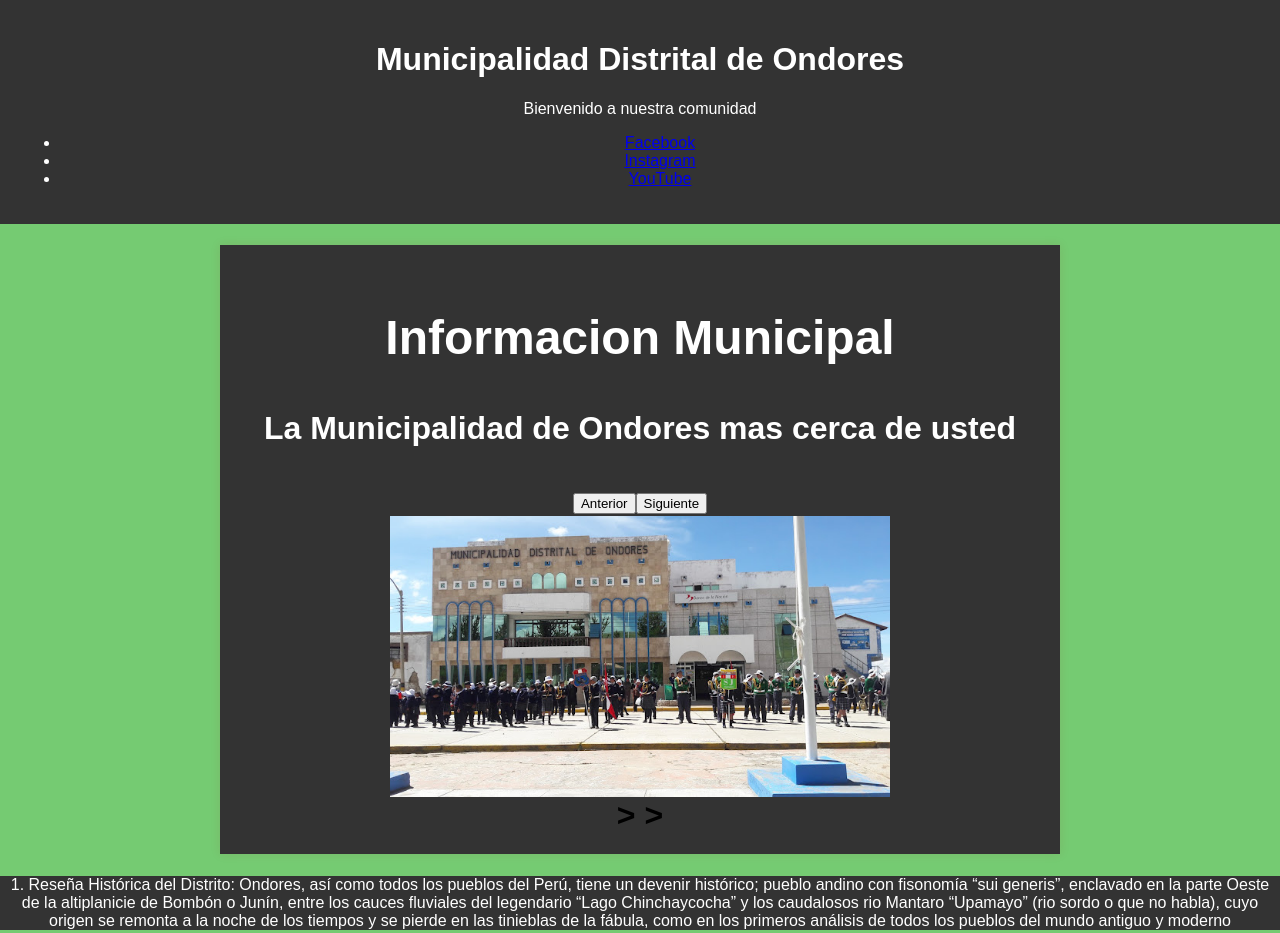
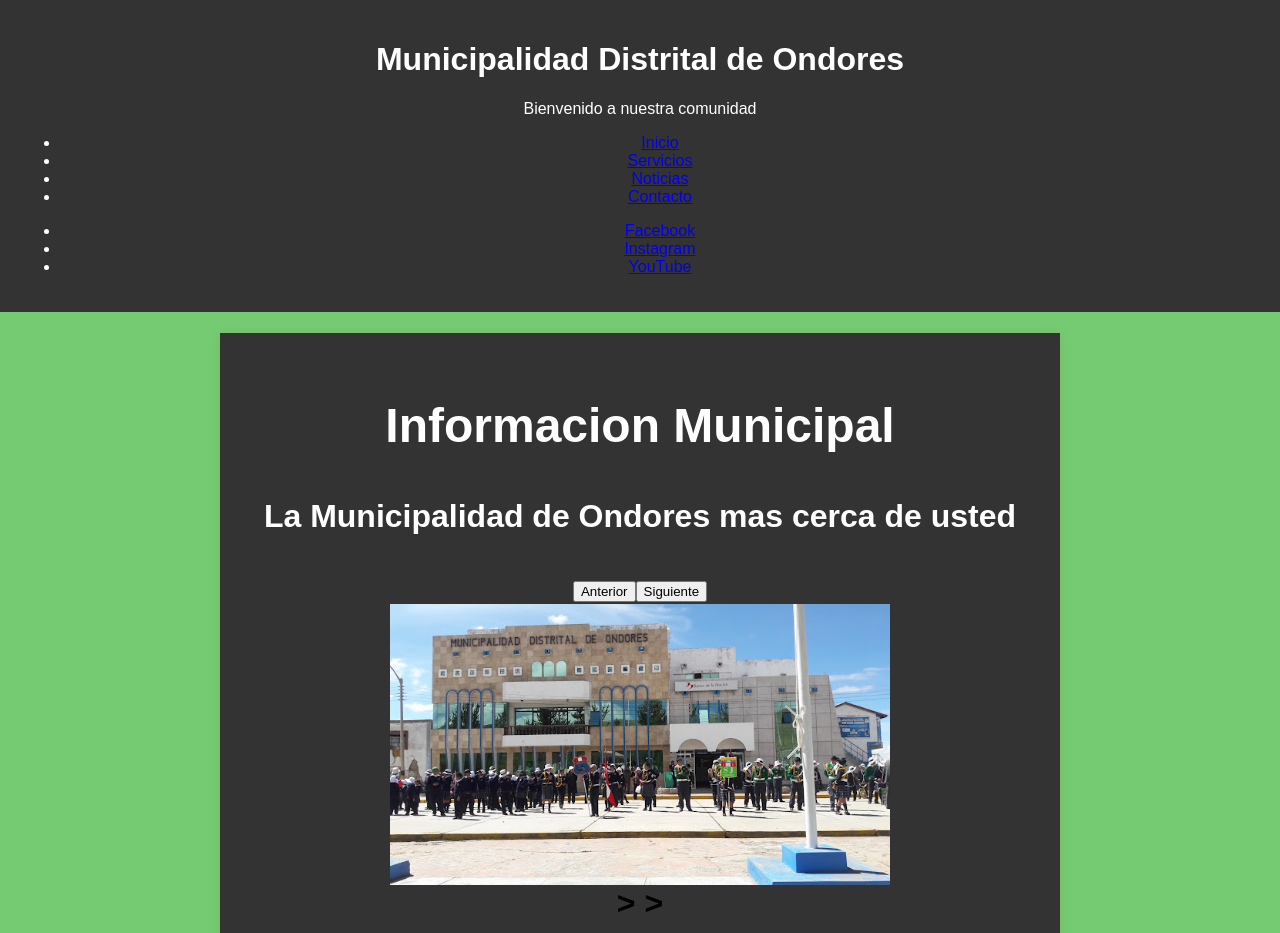
Before and after one commit to JOSIMAR-ESPINOZA/TAREA, a plain HTML site: page index.html in a window 1280 px wide. Shown: the top 933 px of the page. Drawn offline with Linux system fonts and the light colour scheme.

Commit message:
se inserto comando de cabecera

```diff
--- a/index.html
+++ b/index.html
@@ -16,6 +16,14 @@
         <P>
             Bienvenido a nuestra comunidad
         </P>
+        <nav>
+            <ul>
+                <li><a href="#inicio">Inicio</a></li>
+                <li><a href="#servicios">Servicios</a></li>
+                <li><a href="#noticias">Noticias</a></li>
+                <li><a href="#contacto">Contacto</a></li>
+            </ul>
+        </nav>
         <nav>
             <ul>
                 <li><a href="https://www.facebook.com/municipalidadondores/?locale=es_LA" target="_blank" rel="noopener noreferrer">Facebook</a></li>
```
